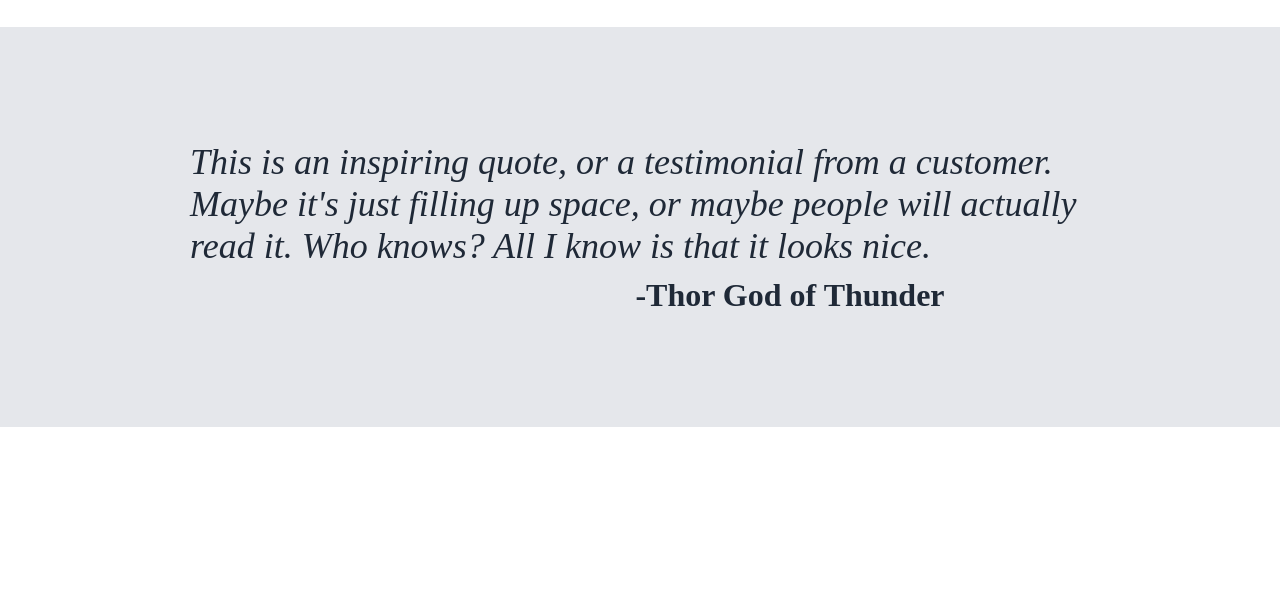
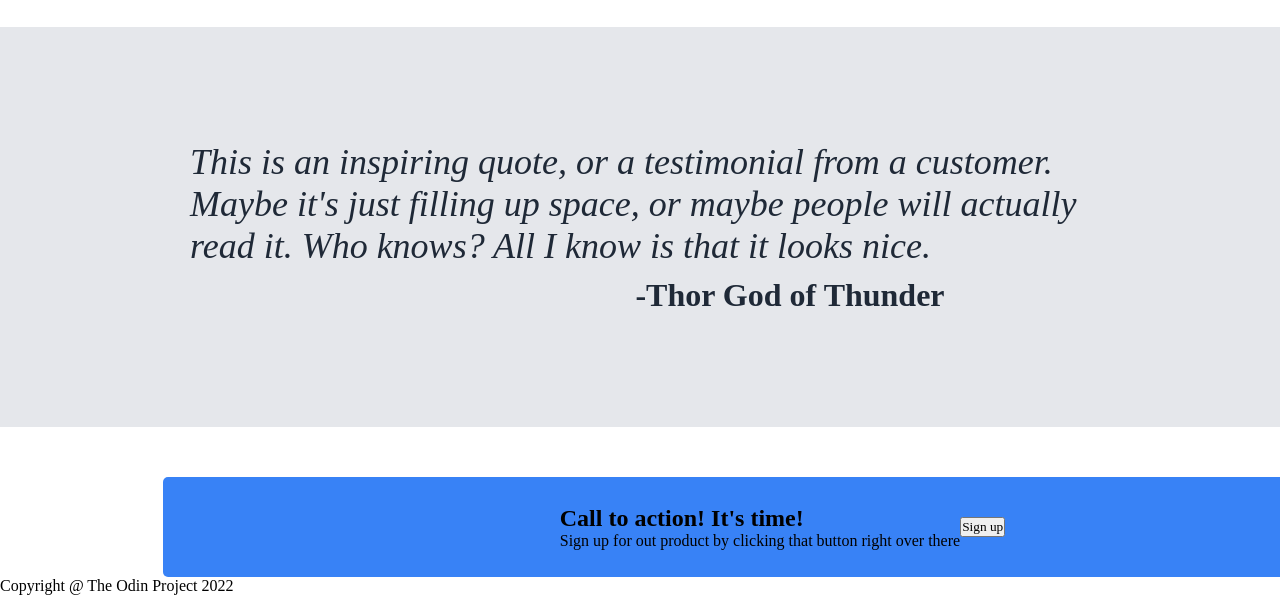
Before and after one commit to Ravolumra/Landing-Page, a plain HTML site: page index.html in a window 1280 px wide. Shown: the part 792-1387 px from the top of the page. Before the commit the page ends 1219 px from the top, so only its background shows below. Drawn offline with Linux system fonts and the light colour scheme.

Commit message:
Finish Landing Page

```diff
--- a/css/style.css
+++ b/css/style.css
@@ -132,3 +132,14 @@
     padding-top: 10px;
     margin-left: 300px;
 }
+.main3{
+    display: flex;
+    justify-content: center;
+    align-items: center;
+    width: 1240px;
+    background-color: #3882f6;
+    margin-left: 162.5px;
+    margin-top: 50px;
+    height: 100px;
+    border-radius: 5px;
+}
--- a/index.html
+++ b/index.html
@@ -90,5 +90,27 @@
         <p class="author">-Thor God of Thunder</p>
       </div>
     </div>
+    <div class="main3">
+      <div class="blue-contact">
+        <div class="contact-content">
+          <div class="contact-header">
+            <h2 class="Call">Call to action! It's time!</h2>
+          </div>
+          <div class="contact-word">
+            <p class="sign">
+              Sign up for out product by clicking that button right over there
+            </p>
+          </div>
+        </div>
+      </div>
+      <div class="Contact-buttons">
+        <button class="buttons-blue">Sign up</button>
+      </div>
+    </div>
+    <div class="hero-main4">
+      <div class="flex-items">
+        <p class="items2">Copyright @ The Odin Project 2022</p>
+      </div>
+    </div>
   </body>
 </html>
```
